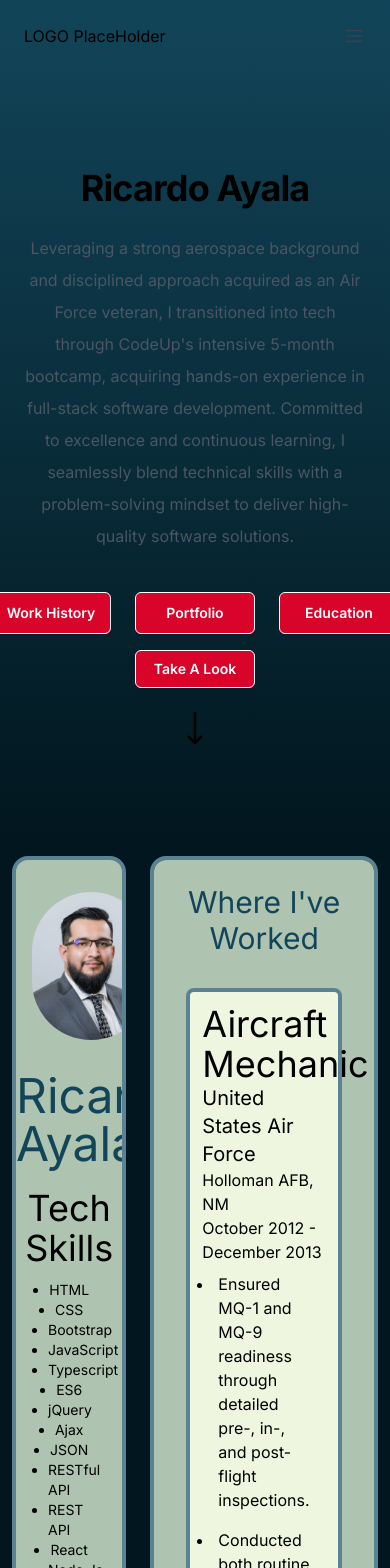
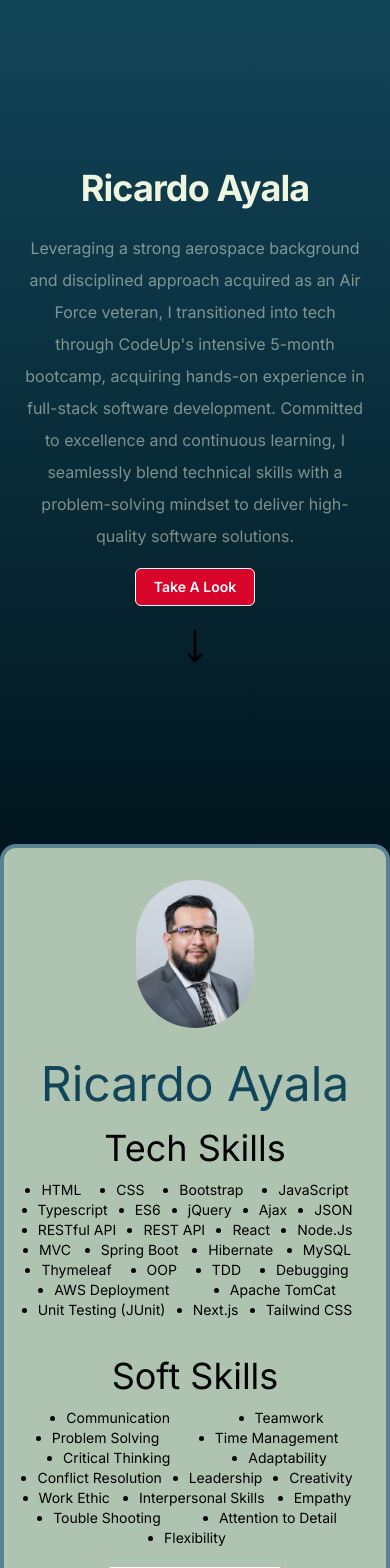
Before and after one commit to ricardoa23/cv-resume, a Next.js app: page / in a window 390 px wide. Shown: the top 1568 px of the page. Built offline with nearby package versions, Linux system fonts and the light colour scheme.

Commit message:
created media queries

```diff
--- a/src/components/cv_section/CvSection.tsx
+++ b/src/components/cv_section/CvSection.tsx
@@ -5,7 +5,7 @@ import { Projects, WorkHistory } from '..'
 
 const CvSection = () => {
   return (
-    <section className=" flex flex-col  w-2/3 border-borderBlue bg-sectionBGBlue rounded-2xl border-4 border-solid position-static  overflow-y-auto m-3">
+    <section className=" flex flex-col md:w-2/3 w-screen border-borderBlue bg-sectionBGBlue rounded-2xl border-4 border-solid md:position-static md:overflow-y-auto my-4 md:m-3">
         <h2 className="text-center text-3xl pt-6 text-bgLightBlue">Where I&apos;ve Worked</h2>
         <WorkHistory />
         <h2 className="text-center text-3xl pt-6 text-bgLightBlue">My Projects</h2>
--- a/src/components/hero_section/HeroSection.tsx
+++ b/src/components/hero_section/HeroSection.tsx
@@ -23,135 +23,33 @@ const navigation = [
 const HeroSection = () => {
   // Hero section was copied from https://tailwindui.com
 
-  const [mobileMenuOpen, setMobileMenuOpen] = useState(false);
+  const scrollToBottom = () => {
+    window.scrollTo({
+      top: document.documentElement.scrollHeight,
+      behavior: 'smooth', // Optional: adds animation
+    });
+  };
 
   return (
     <section className="bg-gradient-to-t from-bgDarkBlue to-bgLightBlue snap-center min-h-screen min-w-screen">
-      <header className="absolute inset-x-0 top-0 z-50">
-        <nav
-          className="flex items-center justify-between p-6 lg:px-8"
-          aria-label="Global"
-        >
-          <div className="flex lg:flex-1">
-            <a href="#" className="-m-1.5 p-1.5">
-              <div>LOGO PlaceHolder</div>
-            </a>
-          </div>
-          <div className="flex lg:hidden">
-            <button
-              type="button"
-              className="-m-2.5 inline-flex items-center justify-center rounded-md p-2.5 text-gray-700"
-              onClick={() => setMobileMenuOpen(true)}
-            >
-              <span className="sr-only">Open main menu</span>
-              <Bars3Icon className="h-6 w-6" aria-hidden="true" />
-            </button>
-          </div>
-          <div className="hidden lg:flex lg:gap-x-12">
-            {navigation.map((item) => (
-              <a
-                key={item.name}
-                href={item.href}
-                className="text-sm font-semibold leading-6 text-gray-900"
-              >
-                {item.name}
-              </a>
-            ))}
-          </div>
-          <div className="hidden lg:flex lg:flex-1 lg:justify-end">
-            <a
-              href="#"
-              className="text-sm font-semibold leading-6 text-gray-900"
-            >
-              PlaceHolder
-            </a>
-          </div>
-        </nav>
-        <Dialog
-          as="div"
-          className="lg:hidden"
-          open={mobileMenuOpen}
-          onClose={setMobileMenuOpen}
-        >
-          <div className="fixed inset-0 z-50" />
-          <Dialog.Panel className="fixed inset-y-0 right-0 z-50 w-full overflow-y-auto bg-white px-6 py-6 sm:max-w-sm sm:ring-1 sm:ring-gray-900/10">
-            <div className="flex items-center justify-between">
-              <a href="#" className="-m-1.5 p-1.5">
-                <span className="sr-only">Your Company</span>
-                <div>Placeholder</div>
-              </a>
-              <button
-                type="button"
-                className="-m-2.5 rounded-md p-2.5 text-gray-700"
-                onClick={() => setMobileMenuOpen(false)}
-              >
-                <span className="sr-only">Close menu</span>
-                <XMarkIcon className="h-6 w-6" aria-hidden="true" />
-              </button>
-            </div>
-            <div className="mt-6 flow-root">
-              <div className="-my-6 divide-y divide-gray-500/10">
-                <div className="space-y-2 py-6">
-                  {navigation.map((item) => (
-                    <a
-                      key={item.name}
-                      href={item.href}
-                      className="-mx-3 block rounded-lg px-3 py-2 text-base font-semibold leading-7 text-gray-900 hover:bg-gray-50"
-                    >
-                      {item.name}
-                    </a>
-                  ))}
-                </div>
-                <div className="py-6">
-                  <a
-                    href="#"
-                    className="-mx-3 block rounded-lg px-3 py-2.5 text-base font-semibold leading-7 text-gray-900 hover:bg-gray-50"
-                  >
-                    Log in
-                  </a>
-                </div>
-              </div>
-            </div>
-          </Dialog.Panel>
-        </Dialog>
-      </header>
 
       <div className="relative isolate px-6 pt-14 lg:px-8">
         <div className="mx-auto max-w-2xl pt-28 pb-4 sm:py-40 lg:py-40 xl:py-50">
           <div className="hidden sm:mb-8 sm:flex sm:justify-center"></div>
           <div className="text-center">
-            <h1 className="text-4xl font-bold tracking-tight text-accent sm:text-6xl">
+            <h1 className="text-4xl text-offWhite font-bold tracking-tight text-accent sm:text-6xl">
               Ricardo Ayala
             </h1>
             {/*summary Section */}
-            <p className="mt-6 text-md leading-8 text-gray-600">
+            <p className="mt-6 text-md leading-8 text-offWhite opacity-50">
             Leveraging a strong aerospace background and disciplined approach acquired as an Air Force veteran, I transitioned into tech through CodeUp&apos;s intensive 5-month bootcamp, acquiring hands-on experience in full-stack software development. Committed to excellence and continuous learning, I seamlessly blend technical skills with a problem-solving mindset to deliver high-quality software solutions.
             </p>
-            <div className="mt-10 flex items-center justify-center gap-x-6">
-              <a
-                href="#"
-                className="rounded-md min-w-[120px] bg-cta px-3.5 py-2.5 text-sm font-semibold text-white shadow-sm hover:bg-ctaHover border-white border border-solid"
-              >
-                Work History
-              </a>
-              <a
-                href="#"
-                className="rounded-md min-w-[120px] bg-cta px-3.5 py-2.5 text-sm font-semibold text-white shadow-sm hover:bg-ctaHover border-white border border-solid "
-              >
-                Portfolio
-              </a>
-              <a
-                href="#"
-                className=" border border-solid border-white rounded-md min-w-[120px] bg-cta px-3.5 py-2.5 text-sm font-semibold text-white shadow-sm hover:bg-ctaHover"
-              >
-                Education
-              </a>
-            </div>
+
           </div>
         </div>
         <div className="flex justify-center items-start">
           <a
-            href="#"
+          onClick={scrollToBottom}
             className="rounded-md min-w-[120px] bg-cta px-3.5 py-2 text-sm font-semibold text-white shadow-sm hover:bg-ctaHover text-center border-white border border-solid"
           >
             Take A Look
@@ -160,7 +58,7 @@ const HeroSection = () => {
         <div className="flex justify-center mt-5">
           <svg
             xmlns="http://www.w3.org/2000/svg"
-            fill="none"
+            fill="fff"
             viewBox="0 0 24 24"
             stroke-width="1.5"
             stroke="currentColor"
--- a/src/components/main_Section/MainSection.tsx
+++ b/src/components/main_Section/MainSection.tsx
@@ -3,7 +3,7 @@ import { CvSection, SideBar } from '@/components'
 
 const MainSection = () => {
   return (
-    <div className="bg-bgDarkBlue flex snap-center h-screen w-screen">
+    <div className="bg-bgDarkBlue flex flex-col snap-center h-screen w-screen md:flex-row overflow-x-hidden" >
         <SideBar />
         <CvSection />
     </div>
--- a/src/components/sidebar/SideBar.tsx
+++ b/src/components/sidebar/SideBar.tsx
@@ -9,7 +9,7 @@ import Image from 'next/image';
 
 const SideBar = () => {
   return (
-    <div className="rounded-2xl border-4 border-solid border-borderBlue w-1/3 bg-sectionBGBlue flex flex-col justify-between position-absolute overflow-hidden m-3">
+    <div className="rounded-2xl border-4 border-solid border-borderBlue md:w-1/3 w-screen bg-sectionBGBlue flex flex-col justify-between md:position-absolute md:overflow-hidden md:m-3">
     <div>
       <Image
         alt="Image of me"
@@ -27,7 +27,8 @@ const SideBar = () => {
       <div className="flex flex-col justify-between items-center">
         <div id="resume">
         <a
-            href="#"
+            href="/my-Resume.pdf"
+            download="Ricardo Ayala's Resume"
             className="rounded-md min-w-[120px] bg-cta px-3.5 py-2 text-sm font-semibold text-white shadow-sm hover:bg-ctaHover text-center border-white border border-solid"
           >
             Download my Resume
```
Also changed, not shown: public/cv-website.png (added), 1 other file (tests, documents, lock files or other folders).
